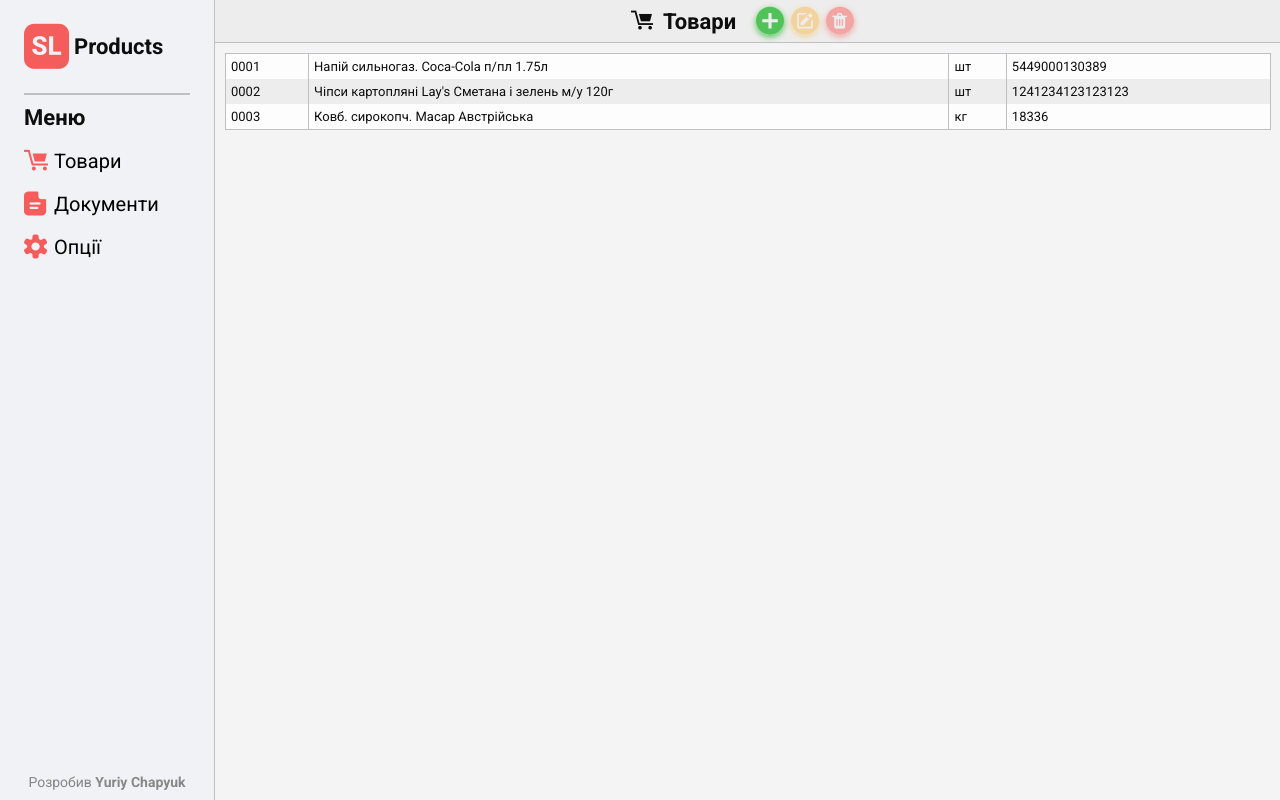
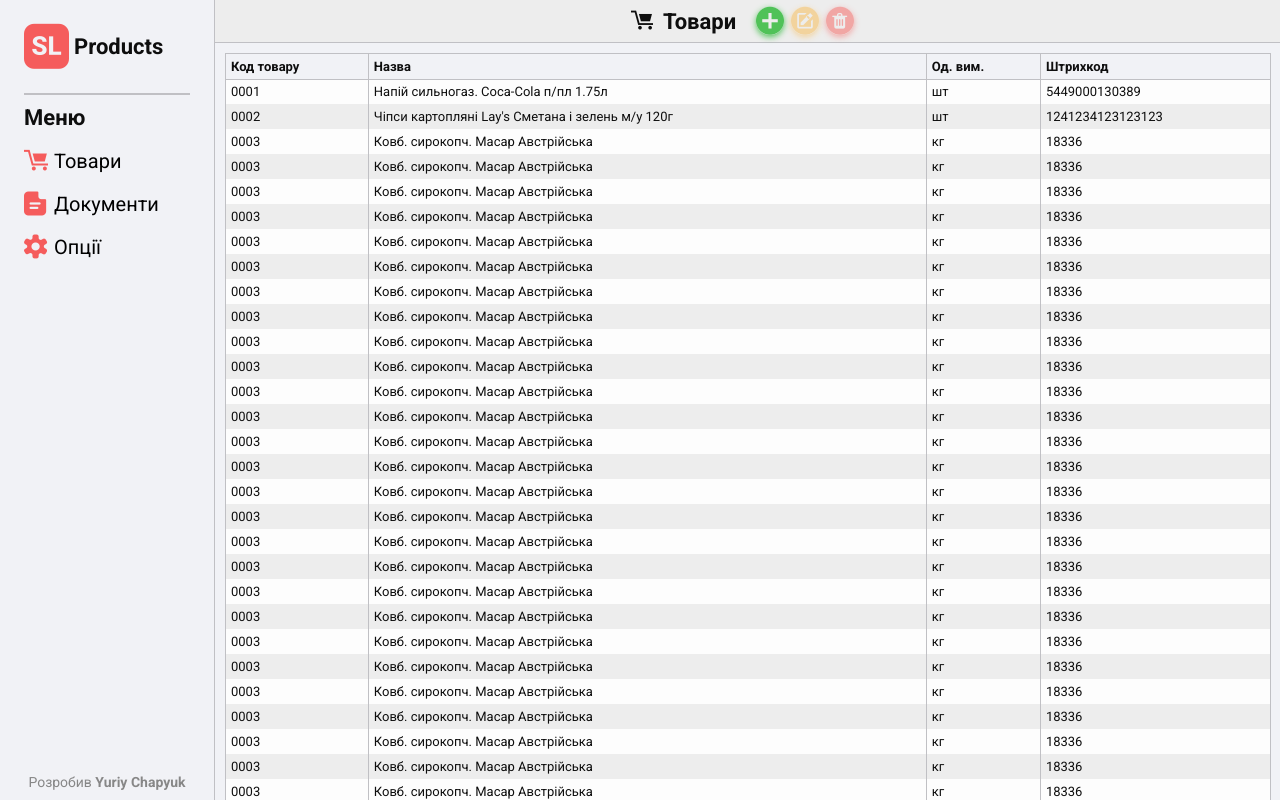
Before and after one commit to yuri-cyo/Simple-List-Products, a Vue app: page /#/prod in a window 1280 px wide. Built offline with nearby package versions, Linux system fonts and the light colour scheme.

Commit message:
fix table thead

```diff
--- a/src/App.vue
+++ b/src/App.vue
@@ -58,15 +58,18 @@
 .content-container {
   // padding: 0 rem(10);
   padding: $pd-page;
+  // margin: $pd-page;
+  // padding: 1px;
   // display: flex;
   // flex-direction: column;
   // flex: 1 1 auto;
-  margin-top: 43px;
+  margin-top: calc($header-h);
   // width: 100%;
   height: calc(100vh - $header-h);
   width: calc(100vw - $w-menu);
   overflow: auto;
   position: relative;
+  background-color: $bgMenu;
 }
 
 .router-view {
--- a/src/components/Table.vue
+++ b/src/components/Table.vue
@@ -1,14 +1,14 @@
 <template @btnDelProduct="btnDelProduct">
     <div class="table-container">
         <table class="table">
-            <thead v-show="false">
+            <thead>
                 <tr>
                     <th>Код товару</th>
                     <th>Назва</th>
                     <th>Од. вим.</th>
                     <th>Штрихкод</th>
                 </tr>
-                <tr>
+                <!-- <tr>
                     <th>
                         <InputComponent>
                             <input
@@ -37,7 +37,7 @@
                             >
                         </InputComponent>
                     </th>
-                </tr>
+                </tr> -->
             </thead>
             <tbody>
                 <tr
@@ -187,10 +187,23 @@
         // bottom: -1px;
         // // z-index: -1
     }
-    thead {
+    thead tr {
+        top: calc($pd-page - $pd-page - $pd-page - 1px);
         position: sticky;
-        top: 42px;
-        z-index: 3;
+        z-index: 999;
+
+        // &::before {
+        //     content: '';
+        //     border: 2px solid black !important;
+        //     left: 0;
+        //     top: 0;
+        //     right: 0;
+        //     bottom: 0;
+
+        // }
+    }
+    th {
+
     }
     th, td {
         text-align: start;
@@ -202,6 +215,17 @@
     }
     th {
         background-color: $color-th;
+         &::before {
+            position: absolute;
+            content: '';
+            border: 1px solid $strokeMenu !important;
+            top: -0.5px;
+            bottom: -0.5px;
+            left: -0.5px;
+            right: -0.5px;
+            z-index: -1;
+
+        }
     }
     tr:nth-child(odd) {
         background-color: $color-tr-odd;
--- a/src/store.js
+++ b/src/store.js
@@ -26,6 +26,252 @@
             name: "Чіпси картопляні Lay's Сметана і зелень м/у 120г",
             units: 'шт',
             barcode: '1241234123123123'
+            },
+            {
+            code: '0003',
+            name: 'Ковб. сирокопч. Масар Австрійська',
+            units: 'кг',
+            barcode: '18336'
+            },
+            {
+            code: '0003',
+            name: 'Ковб. сирокопч. Масар Австрійська',
+            units: 'кг',
+            barcode: '18336'
+            },
+            {
+            code: '0003',
+            name: 'Ковб. сирокопч. Масар Австрійська',
+            units: 'кг',
+            barcode: '18336'
+            },
+            {
+            code: '0003',
+            name: 'Ковб. сирокопч. Масар Австрійська',
+            units: 'кг',
+            barcode: '18336'
+            },
+            {
+            code: '0003',
+            name: 'Ковб. сирокопч. Масар Австрійська',
+            units: 'кг',
+            barcode: '18336'
+            },
+            {
+            code: '0003',
+            name: 'Ковб. сирокопч. Масар Австрійська',
+            units: 'кг',
+            barcode: '18336'
+            },
+            {
+            code: '0003',
+            name: 'Ковб. сирокопч. Масар Австрійська',
+            units: 'кг',
+            barcode: '18336'
+            },
+            {
+            code: '0003',
+            name: 'Ковб. сирокопч. Масар Австрійська',
+            units: 'кг',
+            barcode: '18336'
+            },
+            {
+            code: '0003',
+            name: 'Ковб. сирокопч. Масар Австрійська',
+            units: 'кг',
+            barcode: '18336'
+            },
+            {
+            code: '0003',
+            name: 'Ковб. сирокопч. Масар Австрійська',
+            units: 'кг',
+            barcode: '18336'
+            },
+            {
+            code: '0003',
+            name: 'Ковб. сирокопч. Масар Австрійська',
+            units: 'кг',
+            barcode: '18336'
+            },
+            {
+            code: '0003',
+            name: 'Ковб. сирокопч. Масар Австрійська',
+            units: 'кг',
+            barcode: '18336'
+            },
+            {
+            code: '0003',
+            name: 'Ковб. сирокопч. Масар Австрійська',
+            units: 'кг',
+            barcode: '18336'
+            },
+            {
+            code: '0003',
+            name: 'Ковб. сирокопч. Масар Австрійська',
+            units: 'кг',
+            barcode: '18336'
+            },
+            {
+            code: '0003',
+            name: 'Ковб. сирокопч. Масар Австрійська',
+            units: 'кг',
+            barcode: '18336'
+            },
+            {
+            code: '0003',
+            name: 'Ковб. сирокопч. Масар Австрійська',
+            units: 'кг',
+            barcode: '18336'
+            },
+            {
+            code: '0003',
+            name: 'Ковб. сирокопч. Масар Австрійська',
+            units: 'кг',
+            barcode: '18336'
+            },
+            {
+            code: '0003',
+            name: 'Ковб. сирокопч. Масар Австрійська',
+            units: 'кг',
+            barcode: '18336'
+            },
+            {
+            code: '0003',
+            name: 'Ковб. сирокопч. Масар Австрійська',
+            units: 'кг',
+            barcode: '18336'
+            },
+            {
+            code: '0003',
+            name: 'Ковб. сирокопч. Масар Австрійська',
+            units: 'кг',
+            barcode: '18336'
+            },
+            {
+            code: '0003',
+            name: 'Ковб. сирокопч. Масар Австрійська',
+            units: 'кг',
+            barcode: '18336'
+            },
+            {
+            code: '0003',
+            name: 'Ковб. сирокопч. Масар Австрійська',
+            units: 'кг',
+            barcode: '18336'
+            },
+            {
+            code: '0003',
+            name: 'Ковб. сирокопч. Масар Австрійська',
+            units: 'кг',
+            barcode: '18336'
+            },
+            {
+            code: '0003',
+            name: 'Ковб. сирокопч. Масар Австрійська',
+            units: 'кг',
+            barcode: '18336'
+            },
+            {
+            code: '0003',
+            name: 'Ковб. сирокопч. Масар Австрійська',
+            units: 'кг',
+            barcode: '18336'
+            },
+            {
+            code: '0003',
+            name: 'Ковб. сирокопч. Масар Австрійська',
+            units: 'кг',
+            barcode: '18336'
+            },
+            {
+            code: '0003',
+            name: 'Ковб. сирокопч. Масар Австрійська',
+            units: 'кг',
+            barcode: '18336'
+            },
+            {
+            code: '0003',
+            name: 'Ковб. сирокопч. Масар Австрійська',
+            units: 'кг',
+            barcode: '18336'
+            },
+            {
+            code: '0003',
+            name: 'Ковб. сирокопч. Масар Австрійська',
+            units: 'кг',
+            barcode: '18336'
+            },
+            {
+            code: '0003',
+            name: 'Ковб. сирокопч. Масар Австрійська',
+            units: 'кг',
+            barcode: '18336'
+            },
+            {
+            code: '0003',
+            name: 'Ковб. сирокопч. Масар Австрійська',
+            units: 'кг',
+            barcode: '18336'
+            },
+            {
+            code: '0003',
+            name: 'Ковб. сирокопч. Масар Австрійська',
+            units: 'кг',
+            barcode: '18336'
+            },
+            {
+            code: '0003',
+            name: 'Ковб. сирокопч. Масар Австрійська',
+            units: 'кг',
+            barcode: '18336'
+            },
+            {
+            code: '0003',
+            name: 'Ковб. сирокопч. Масар Австрійська',
+            units: 'кг',
+            barcode: '18336'
+            },
+            {
+            code: '0003',
+            name: 'Ковб. сирокопч. Масар Австрійська',
+            units: 'кг',
+            barcode: '18336'
+            },
+            {
+            code: '0003',
+            name: 'Ковб. сирокопч. Масар Австрійська',
+            units: 'кг',
+            barcode: '18336'
+            },
+            {
+            code: '0003',
+            name: 'Ковб. сирокопч. Масар Австрійська',
+            units: 'кг',
+            barcode: '18336'
+            },
+            {
+            code: '0003',
+            name: 'Ковб. сирокопч. Масар Австрійська',
+            units: 'кг',
+            barcode: '18336'
+            },
+            {
+            code: '0003',
+            name: 'Ковб. сирокопч. Масар Австрійська',
+            units: 'кг',
+            barcode: '18336'
+            },
+            {
+            code: '0003',
+            name: 'Ковб. сирокопч. Масар Австрійська',
+            units: 'кг',
+            barcode: '18336'
+            },
+            {
+            code: '0003',
+            name: 'Ковб. сирокопч. Масар Австрійська',
+            units: 'кг',
+            barcode: '18336'
             },
             {
             code: '0003',
```
Also changed, not shown: 1 other file (tests, documents, lock files or other folders).
